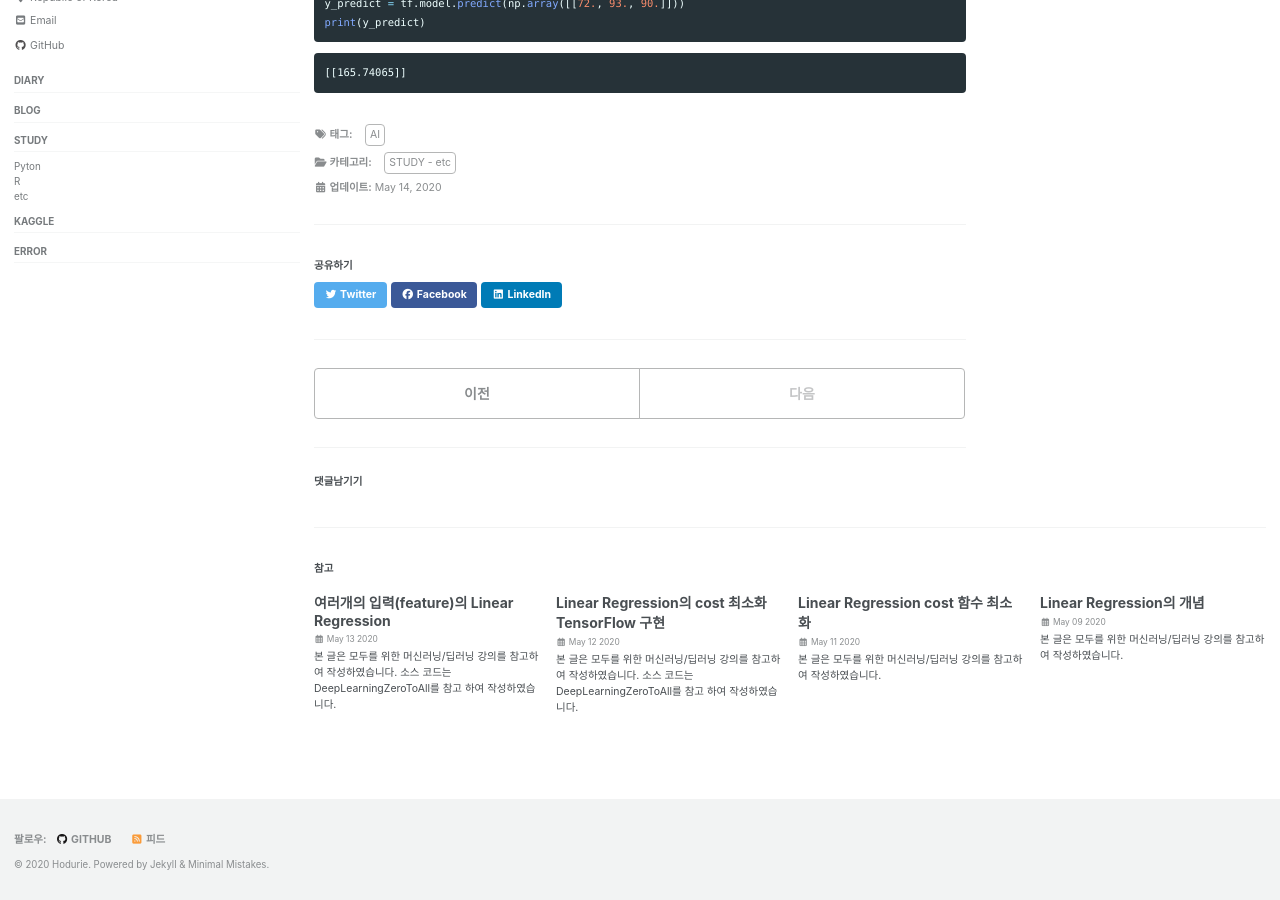
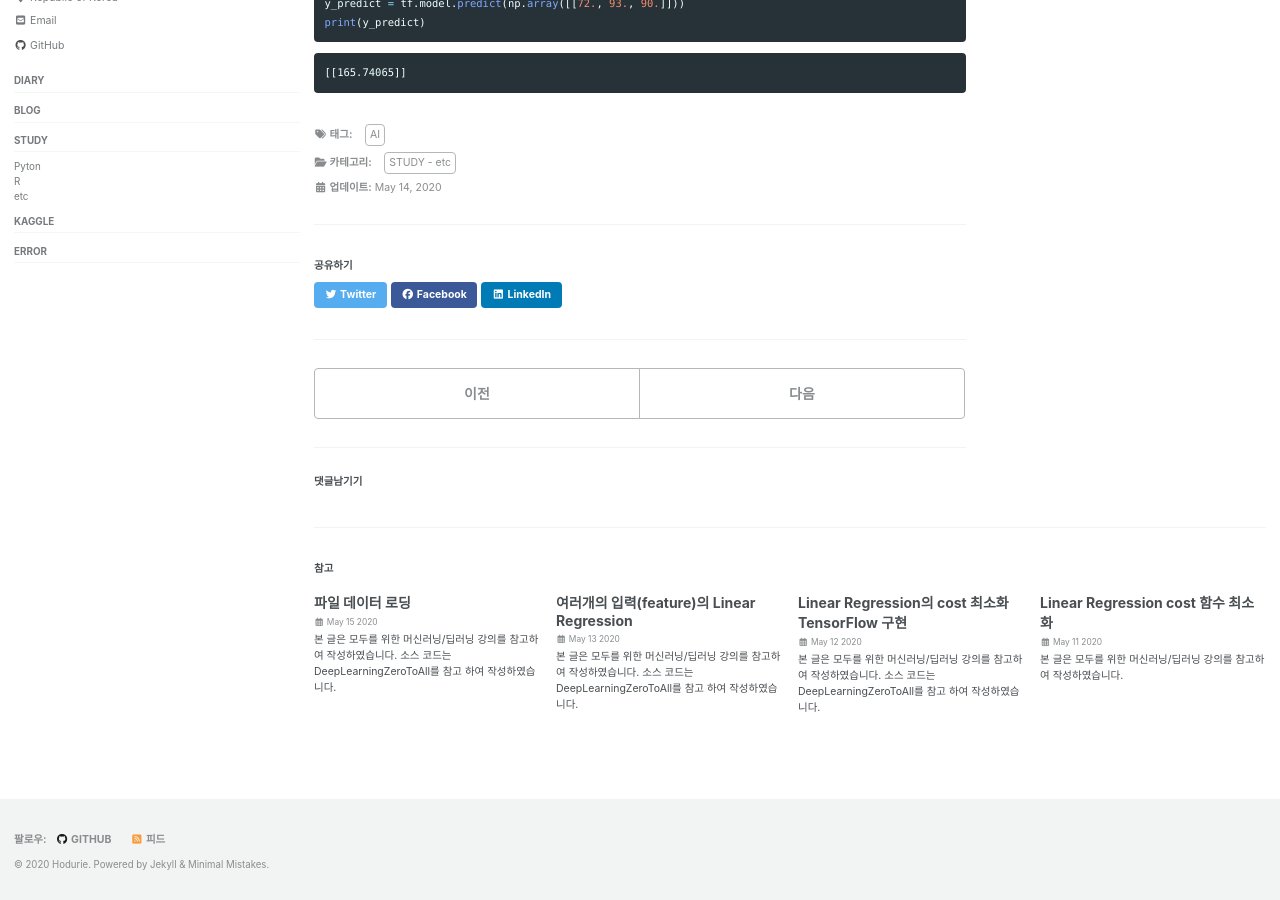
Before and after one commit to hodurie/hodurie.github.io, a Jekyll site: the page built from _posts/2020-05-14-ML-lab-04-01.md, in a window 1280 px wide and 900 px high, scrolled down 1598 px. Built offline with Jekyll 4.4.1, drawn with Linux system fonts in a browser that asks for light colours; nearby versions of some CDN libraries; formulas are drawn with MathJax 3; comment, search, counter and statistics services are not loaded; part of the change alters nothing that is shown.

Commit message:
[AI] ML Lab & Lec

````diff
--- a/_posts/2020-05-14-ML-lab-04-01.md
+++ b/_posts/2020-05-14-ML-lab-04-01.md
@@ -1,7 +1,7 @@
 ---
 title: "여러개의 입력(feature)의 Linear Regression TensorFlow 구현"
 type: post
-permalink: /study/ai/ML_Lab_04
+permalink: /study/ai/ML_Lab_04_01
 category:
     - STUDY
         - etc
--- /dev/null
+++ b/_posts/2020-05-15-ML-Lab-04-02.md
@@ -0,0 +1,136 @@
+---
+title: "파일 데이터 로딩"
+type: post
+permalink: /study/ai/ML_Lab_04_02
+category:
+    - STUDY
+        - etc
+tag:
+    - AI
+use_math: true
+toc: ture
+siderbar_main: true
+---
+본 글은 [모두를 위한 머신러닝/딥러닝 강의](https://hunkim.github.io/ml/)를 참고하여 작성하였습니다.
+소스 코드는 [DeepLearningZeroToAll](https://github.com/hunkim/DeepLearningZeroToAll)를 참고 하여 작성하였습니다.
+
+# ML lab 04-2: TensorFlow로 파일에서 데이터 읽어오기
+이번 시간에는 로컬상에 저장 돼 있는 파일을 읽는 방법에 대해 알아보겠습니다.
+
+사용할 데이터는 [data-01-test-score.csv](https://github.com/hunkim/DeepLearningZeroToAll)입니다.
+
+
+```python
+import numpy as np
+import tensorflow as tf
+```
+
+
+```python
+xy = np.loadtxt('data-01-test-score.csv', delimiter = ',', dtype = np.float32)
+```
+
+파일의 형식에 따라 데이터를 다르게 구분합니다.
+오늘 쓰일 데이터는 csv파일로 값의 구분을 `,`을 통해 이뤄집니다.
+이때, 어떤 구분자를 이용해 구분할 것인지를 정해주는 것이 `delimiter` 입니다.
+
+
+```python
+x_data = xy[:, 0:-1]
+y_data = xy[:, [-1]]
+```
+
+
+```python
+print(x_data, "\nx_data shape:", x_data.shape)
+print(y_data, "\ny_data shape:", y_data.shape)
+```
+
+    [[ 73.  80.  75.]
+     [ 93.  88.  93.]
+     [ 89.  91.  90.]
+     [ 96.  98. 100.]
+     [ 73.  66.  70.]
+     [ 53.  46.  55.]
+     [ 69.  74.  77.]
+     [ 47.  56.  60.]
+     [ 87.  79.  90.]
+     [ 79.  70.  88.]
+     [ 69.  70.  73.]
+     [ 70.  65.  74.]
+     [ 93.  95.  91.]
+     [ 79.  80.  73.]
+     [ 70.  73.  78.]
+     [ 93.  89.  96.]
+     [ 78.  75.  68.]
+     [ 81.  90.  93.]
+     [ 88.  92.  86.]
+     [ 78.  83.  77.]
+     [ 82.  86.  90.]
+     [ 86.  82.  89.]
+     [ 78.  83.  85.]
+     [ 76.  83.  71.]
+     [ 96.  93.  95.]]
+    x_data shape: (25, 3)
+    [[152.]
+     [185.]
+     [180.]
+     [196.]
+     [142.]
+     [101.]
+     [149.]
+     [115.]
+     [175.]
+     [164.]
+     [141.]
+     [141.]
+     [184.]
+     [152.]
+     [148.]
+     [192.]
+     [147.]
+     [183.]
+     [177.]
+     [159.]
+     [177.]
+     [175.]
+     [175.]
+     [149.]
+     [192.]]
+    y_data shape: (25, 1)
+
+
+
+```python
+tf.model = tf.keras.Sequential()
+tf.model.add(tf.keras.layers.Dense(units = 1, input_dim = 3, activation = 'linear'))
+tf.model.summary()
+```
+
+    Model: "sequential"
+    _________________________________________________________________
+    Layer (type)                 Output Shape              Param #
+    =================================================================
+    dense (Dense)                (None, 1)                 4
+    =================================================================
+    Total params: 4
+    Trainable params: 4
+    Non-trainable params: 0
+    _________________________________________________________________
+
+
+
+```python
+tf.model.compile(loss = 'mse', optimizer = tf.keras.optimizers.SGD(lr = 1e-5))
+history = tf.model.fit(x_data, y_data, epochs = 2000)
+```
+
+
+```python
+print("Your score will be ", tf.model.predict([[100, 70, 101]]))
+print("Other scores will be ", tf.model.predict([[60, 70, 110], [90, 100, 80]]))
+```
+
+    Your score will be  [[185.7961]]
+    Other scores will be  [[186.12904]
+     [174.52814]]
````
